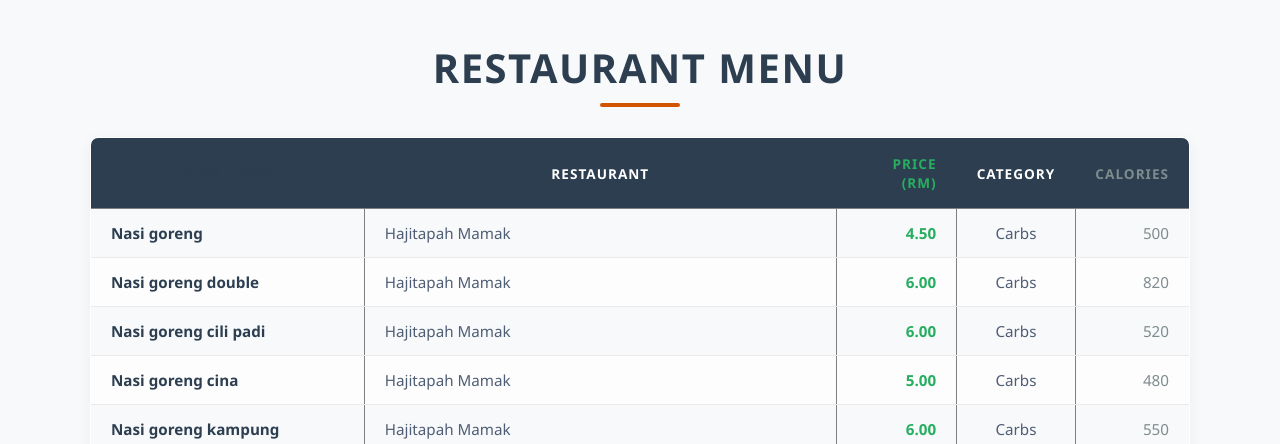
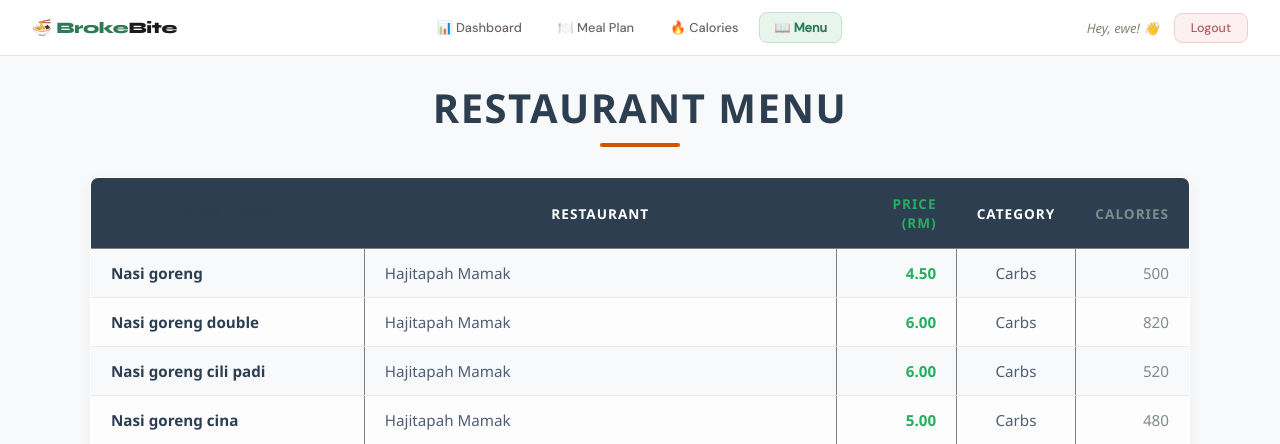
Before and after one commit to choongkarhung/GitExercise-G072, a Flask app: page /menu in a window 1280 px wide. Shown: the top 444 px of the page. Run offline with Flask 3, Linux system fonts and the light colour scheme; a user stored in the database is signed in.

Commit message:
Added new navigation link: Menu

```diff
--- a/static/menu.css
+++ b/static/menu.css
@@ -17,6 +17,7 @@ body {
 h1 {
     font-size: 2.5rem;
     color: #2c3e50;
+    margin-top: 40px;
     margin-bottom: 30px;
     text-transform: uppercase;
     letter-spacing: 1.5px;
@@ -100,3 +101,59 @@ tbody tr:has(td:contains("BrokeBite")),
 tbody tr:hover:has(td:contains("BrokeBite")) {
     background-color: #fff5f5;
 }
+
+.nav-links {
+    display: flex;
+    align-items: center;
+    gap: 6px;
+}
+
+.nav-link {
+    font-family: 'DM Sans', sans-serif;
+    font-size: 0.8rem;
+    font-weight: 500;
+    color: var(--ink-soft);
+    text-decoration: none;
+    padding: 6px 14px;
+    border-radius: 8px;
+    border: 1px solid transparent;
+    transition: all 0.15s ease;
+}
+
+.nav-link:hover {
+    background: var(--cream-mid);
+    color: var(--ink);
+    border-color: var(--cream-border);
+}
+
+.nav-link-active {
+    background: var(--green-light);
+    color: var(--green);
+    border-color: var(--green-border);
+    font-weight: 600;
+}
+
+.nav-right {
+    display: flex;
+    align-items: center;
+    gap: 14px;
+}
+
+/* RESPONSIVE */
+@media (max-width: 900px) {
+    .meals-row {
+        grid-template-columns: 1fr;
+    }
+    .budget-ribbon {
+        gap: 12px;
+        padding: 14px 16px;
+    }
+    .ribbon-item {
+        padding: 0 12px;
+    }
+}
+
+@media (max-width: 600px) {
+    .nav-links { display: none; }
+    .ribbon-val { font-size: 1rem; }
+}
--- a/templates/calorie.html
+++ b/templates/calorie.html
@@ -25,6 +25,7 @@
             <a href="/dashboard" class="nav-link">📊 Dashboard</a>
             <a href="/mealplan" class="nav-link">🍽️ Meal Plan</a>
             <a href="/calorie" class="nav-link nav-link-active">🔥 Calories</a>
+            <a href="/menu" class="nav-link nav-link">📖 Menu</a>
         </div>
         <div class="nav-right">
             <span class="user-greeting">Hey, {{ username }}! 👋</span>
--- a/templates/dashboard.html
+++ b/templates/dashboard.html
@@ -25,6 +25,7 @@
             <a href="/dashboard" class="nav-link nav-link-active">📊 Dashboard</a>
             <a href="/mealplan" class="nav-link">🍽️ Meal Plan</a>
             <a href="/calorie" class="nav-link">🔥 Calories</a>
+            <a href="/menu" class="nav-link nav-link">📖 Menu</a>
         </div>
         <div class="nav-right">
             <span class="user-greeting">Hey, {{ username }}! 👋</span>
--- a/templates/mealplan.html
+++ b/templates/mealplan.html
@@ -25,6 +25,7 @@
             <a href="/dashboard" class="nav-link">📊 Dashboard</a>
             <a href="/mealplan" class="nav-link nav-link-active">🍽️ Meal Plan</a>
             <a href="/calorie" class="nav-link">🔥 Calories</a>
+            <a href="/menu" class="nav-link nav-link">📖 Menu</a>
         </div>
         <div class="nav-right">
             <span class="user-greeting">Hey, {{ username }}! 👋</span>
--- a/templates/menu.html
+++ b/templates/menu.html
@@ -1,14 +1,28 @@
+<!DOCTYPE html>
 <html lang="en">
 <head>
-    <head>
     <meta charset="UTF-8">
     <meta name="viewport" content="width=device-width, initial-scale=1.0">
-    <title>Restaurant Menu</title>
-
+    <title>Restaurant Menu - BrokeBite</title>
+    <link rel="stylesheet" href="{{ url_for('static', filename='style.css') }}">
     <link rel="stylesheet" href="{{ url_for('static', filename='menu.css') }}">
 </head>
-</head>
 <body>
+
+    <nav class="navbar">
+        <span class="brand-nav">🍜 <span>Broke</span>Bite</span>
+        <div class="nav-links">
+            <a href="/dashboard" class="nav-link">📊 Dashboard</a>
+            <a href="/mealplan" class="nav-link">🍽️ Meal Plan</a>
+            <a href="/calorie" class="nav-link nav-link">🔥 Calories</a>
+            <a href="/menu" class="nav-link nav-link-active">📖 Menu</a>
+        </div>
+        <div class="nav-right">
+            <span class="user-greeting">Hey, {{ username }}! 👋</span>
+            <button class="logout-btn" id="logout-btn">Logout</button>
+        </div>
+    </nav>
+
     <h1>Restaurant Menu</h1>
     <table border="1">
         <thead>
@@ -136,7 +150,7 @@
             <tr><td>Roti John</td><td>Deen Cafe</td><td>5.00</td><td>Carbs</td><td>520</td></tr>
             <tr><td>Fries</td><td>Deen Cafe</td><td>5.00</td><td>Carbs</td><td>320</td></tr>
             <tr><td>Wet Fries</td><td>Deen Cafe</td><td>5.50</td><td>Carbs</td><td>450</td></tr>
-             <tr><td>Fish and Chips</td><td>Deen Cafe</td><td>11.00</td><td>Carbs</td><td>780</td></tr>
+            <tr><td>Fish and Chips</td><td>Deen Cafe</td><td>11.00</td><td>Carbs</td><td>780</td></tr>
             <tr><td>Chicken Chop</td><td>Deen Cafe</td><td>12.00</td><td>Carbs</td><td>680</td></tr>
             <tr><td>Chicken Grill</td><td>Deen Cafe</td><td>15.00</td><td>Carbs</td><td>550</td></tr>
             <tr><td>Lamb Chops</td><td>Deen Cafe</td><td>18.00</td><td>Carbs</td><td>620</td></tr>
@@ -162,7 +176,7 @@
             <tr><td>Campur Tom Yam Soup+Rice</td><td>Deen Cafe</td><td>8.50</td><td>Carbs</td><td>560</td></tr>
             <tr><td>Maggi Soup</td><td>Deen Cafe</td><td>5.00</td><td>Carbs</td><td>390</td></tr>
             <tr><td>Kuey Tiau Soup</td><td>Deen Cafe</td><td>5.00</td><td>Carbs</td><td>380</td></tr>
-               <tr><td>Bihun Soup</td><td>Deen Cafe</td><td>5.00</td><td>Carbs</td><td>350</td></tr>
+            <tr><td>Bihun Soup</td><td>Deen Cafe</td><td>5.00</td><td>Carbs</td><td>350</td></tr>
             <tr><td>Vegetarian+Nasi Soup</td><td>Deen Cafe</td><td>6.00</td><td>Carbs</td><td>430</td></tr>
             <tr><td>Cendawan+Nasi Soup</td><td>Deen Cafe</td><td>6.00</td><td>Carbs</td><td>430</td></tr>
             <tr><td>Ayam+Nasi Soup</td><td>Deen Cafe</td><td>6.00</td><td>Carbs</td><td>530</td></tr>
@@ -185,7 +199,7 @@
             <tr><td>Nasi Goreng Sea Food</td><td>Deen Cafe</td><td>7.00</td><td>Carbs</td><td>610</td></tr>
             <tr><td>Nasi Goreng Ayam(Chicken)</td><td>Deen Cafe</td><td>8.00</td><td>Carbs</td><td>610</td></tr>
             <tr><td>Nasi Goreng Paprik Ayam</td><td>Deen Cafe</td><td>8.00</td><td>Carbs</td><td>670</td></tr>
-             <tr><td>Nasi Goreng Msa(Egg)</td><td>Deen Cafe</td><td>9.00</td><td>Carbs</td><td>580</td></tr>
+            <tr><td>Nasi Goreng Msa(Egg)</td><td>Deen Cafe</td><td>9.00</td><td>Carbs</td><td>580</td></tr>
             <tr><td>Nasi Goreng Thai</td><td>Deen Cafe</td><td>9.00</td><td>Carbs</td><td>590</td></tr>
             <tr><td>Nasi Goreng Kambing</td><td>Deen Cafe</td><td>12.00</td><td>Carbs</td><td>710</td></tr>
             <tr><td>Carbonara Pasta Special</td><td>Deen Cafe</td><td>10.00</td><td>Carbs</td><td>660</td></tr>
@@ -231,7 +245,7 @@
             <tr><td>Nasi Telur Bistik</td><td>Deen Cafe</td><td>8.00</td><td>Carbs</td><td>730</td></tr>
             <tr><td>Teh O</td><td>Deen Cafe</td><td>1.00</td><td>Beverage</td><td>65</td></tr>
             <tr><td>Teh Tarik</td><td>Deen Cafe</td><td>1.50</td><td>Beverage</td><td>140</td></tr>
-             <tr><td>Teh O Limau</td><td>Deen Cafe</td><td>1.50</td><td>Beverage</td><td>70</td></tr>
+            <tr><td>Teh O Limau</td><td>Deen Cafe</td><td>1.50</td><td>Beverage</td><td>70</td></tr>
             <tr><td>Teh O Laici</td><td>Deen Cafe</td><td>2.50</td><td>Beverage</td><td>120</td></tr>
             <tr><td>Nescafe</td><td>Deen Cafe</td><td>2.00</td><td>Beverage</td><td>150</td></tr>
             <tr><td>Nescafe O</td><td>Deen Cafe</td><td>1.50</td><td>Beverage</td><td>70</td></tr>
@@ -252,7 +266,7 @@
             <tr><td>Nescafe O Ais</td><td>Deen Cafe</td><td>2.00</td><td>Beverage</td><td>90</td></tr>
             <tr><td>Neslo Ais</td><td>Deen Cafe</td><td>3.00</td><td>Beverage</td><td>240</td></tr>
             <tr><td>White Coffee Ais</td><td>Deen Cafe</td><td>3.00</td><td>Beverage</td><td>210</td></tr>
-             <tr><td>Kopi Ais</td><td>Deen Cafe</td><td>2.00</td><td>Beverage</td><td>160</td></tr>
+            <tr><td>Kopi Ais</td><td>Deen Cafe</td><td>2.00</td><td>Beverage</td><td>160</td></tr>
             <tr><td>Kopi O Ais</td><td>Deen Cafe</td><td>1.50</td><td>Beverage</td><td>85</td></tr>
             <tr><td>Milo Ais</td><td>Deen Cafe</td><td>2.50</td><td>Beverage</td><td>220</td></tr>
             <tr><td>Milo O Ais</td><td>Deen Cafe</td><td>2.50</td><td>Beverage</td><td>140</td></tr>
@@ -268,5 +282,12 @@
             <tr><td>Carrot Juice</td><td>Deen Cafe</td><td>3.50</td><td>Beverage</td><td>90</td></tr>
         </tbody>
     </table>
+
+    <script>
+        document.getElementById('logout-btn').addEventListener('click', async () => {
+            await fetch('/logout', { method: 'POST' });
+            window.location.href = '/';
+        });
+    </script>
 </body>
 </html>
```
Also changed, not shown: brokebite.db.
